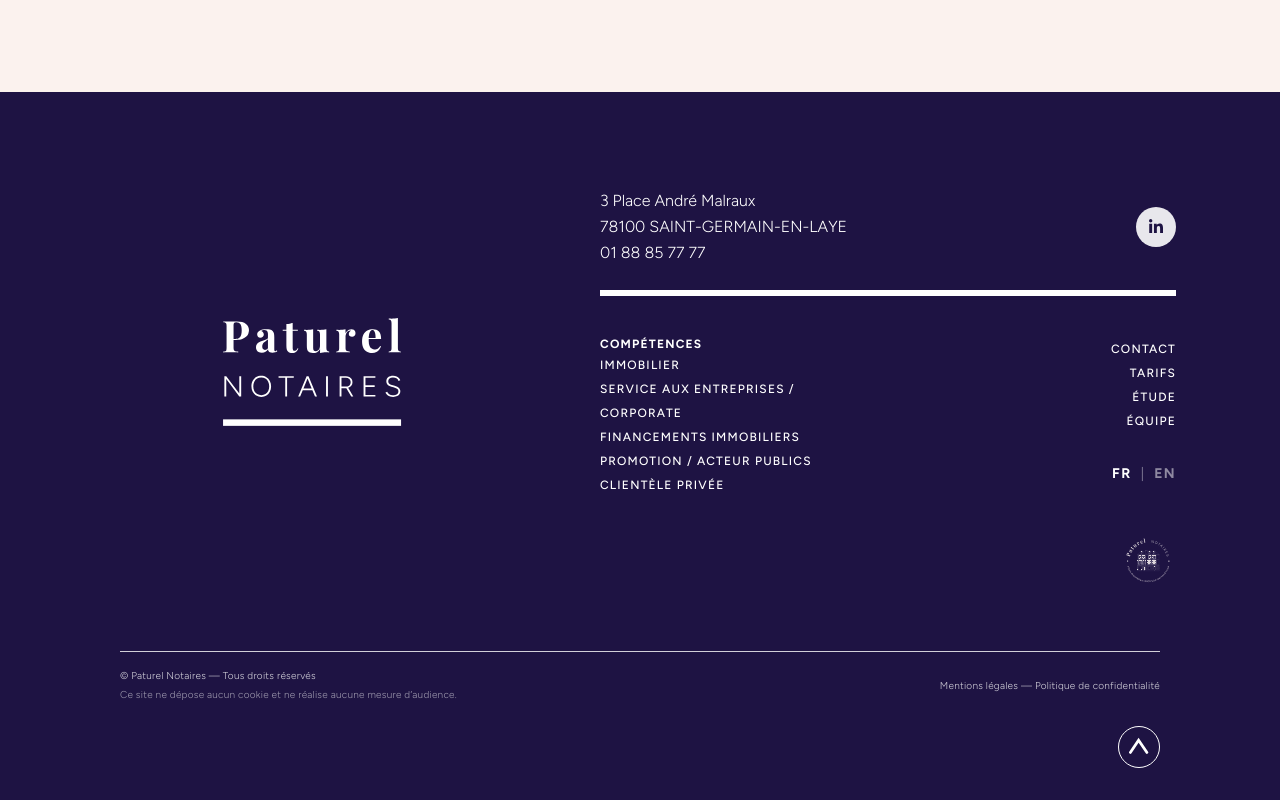
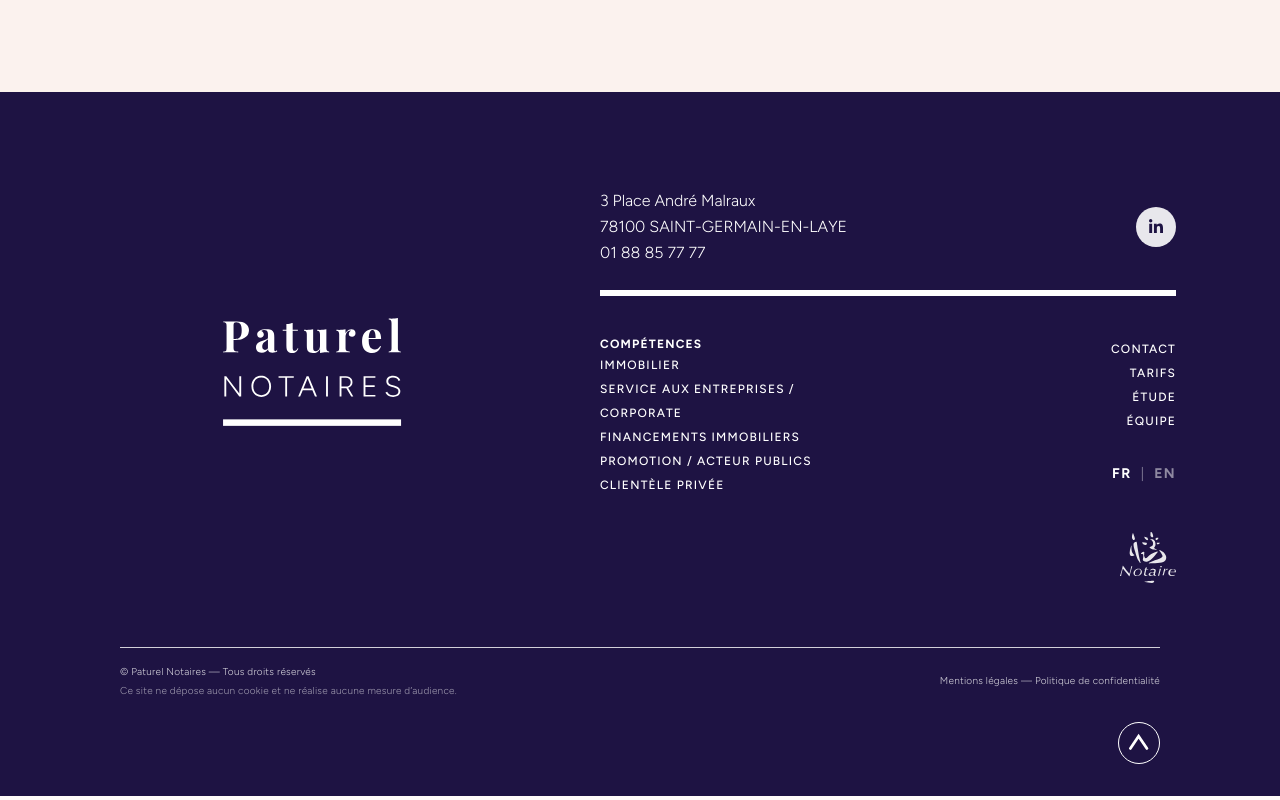
Before and after one commit to grebett/paturel, a Next.js app: page / in a window 1280 px wide. Shown: the part 6318-7118 px from the top of the page. Built offline with nearby package versions, Linux system fonts and the light colour scheme; a web font is replaced by a local one.

Commit message:
fix: notaires logo

```diff
--- a/components/layout/Footer.tsx
+++ b/components/layout/Footer.tsx
@@ -115,7 +115,7 @@
                 {/* Logo Notaires */}
                 <div className="mt-4 shrink-0">
                   <Image
-                    src="/images/notaire-logo-white.svg"
+                    src="/images/notaires.svg"
                     alt="Notaires de France"
                     width={80}
                     height={80}
```
Also changed, not shown: public/images/notaires.svg (added).
